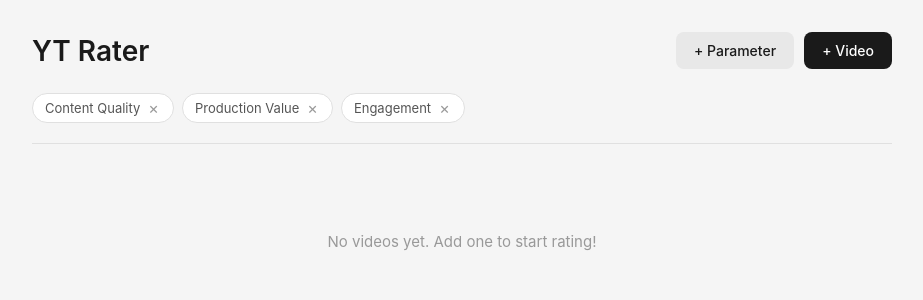
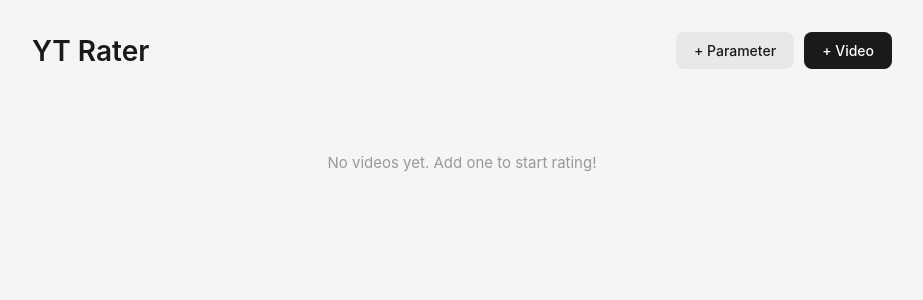
Before and after one commit to billionairesim/YTRating, a React (Vite) app: page / in a window 1280 px wide. Shown: the top 300 px of the page, without its empty margins (178-1101 px from the left). Built offline with nearby package versions, Linux system fonts and the light colour scheme.

Commit message:
remove default parameters

```diff
--- a/src/App.jsx
+++ b/src/App.jsx
@@ -10,7 +10,7 @@ function App() {
 
   const [parameters, setParameters] = useState(() => {
     const saved = localStorage.getItem('yt-rater-params')
-    return saved ? JSON.parse(saved) : ['Content Quality', 'Production Value', 'Engagement']
+    return saved ? JSON.parse(saved) : []
   })
 
   const [showAddVideo, setShowAddVideo] = useState(false)
```
